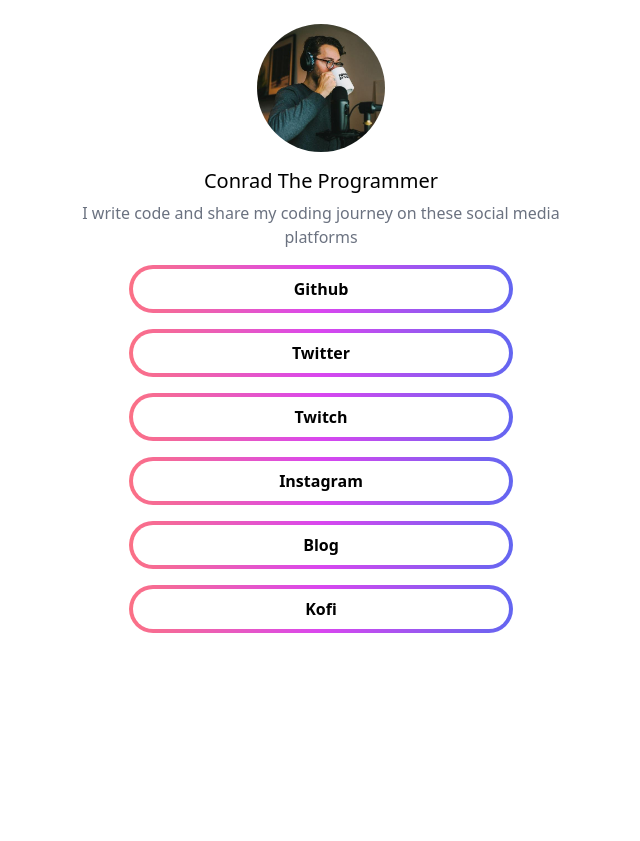
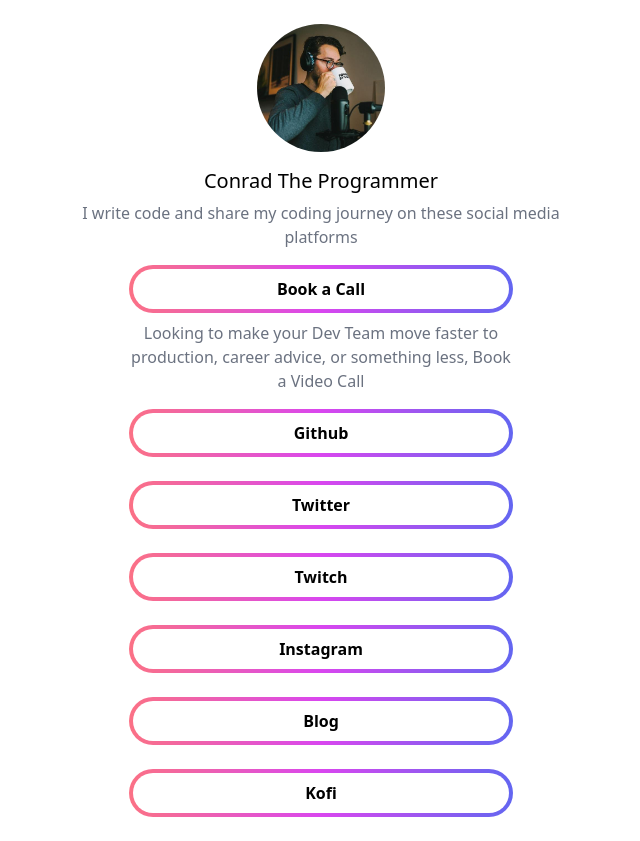
Before and after one commit to koenverburg/site-links, a Next.js app: page / in a window 1280 px wide. Shown: the whole page, without its empty margins (319-959 px from the left). Before the commit the page ends 800 px from the top, so only its background shows below. Built offline with nearby package versions, Linux system fonts and the light colour scheme.

Commit message:
feat(link) added video call platform

```diff
--- a/pages/index.tsx
+++ b/pages/index.tsx
@@ -2,12 +2,13 @@
 import {Layout} from '../components/Layout'
 
 const links = [
-  { label: 'Github',    href: 'https://github.com/koenverburg'                },
-  { label: 'Twitter',   href: 'https://twitter.com/koenverburg'               },
-  { label: 'Twitch',    href: 'https://www.twitch.tv/conradtheprogrammer'     },
-  { label: 'Instagram', href: 'https://www.instagram.com/conradtheprogrammer' },
-  { label: 'Blog',      href: 'https://koenverburg.medium.com'                },
-  { label: 'Kofi',      href: 'https://www.buymeacoffee.com/conradcoffee'     }
+  { label: 'Book a Call', href: 'https://appointments.lokiapp.live/consultant/WUJFxrwyO0MMZj6F9lEKOsVFtpx2', description: 'Looking to make your Dev Team move faster to production, career advice, or something less, Book a Video Call'},
+  { label: 'Github',         href: 'https://github.com/koenverburg'                },
+  { label: 'Twitter',        href: 'https://twitter.com/koenverburg'               },
+  { label: 'Twitch',         href: 'https://www.twitch.tv/conradtheprogrammer'     },
+  { label: 'Instagram',      href: 'https://www.instagram.com/conradtheprogrammer' },
+  { label: 'Blog',           href: 'https://koenverburg.medium.com'                },
+  { label: 'Kofi',           href: 'https://www.buymeacoffee.com/conradcoffee'     }
 ]
 
 const useImagePrefix = () => {
@@ -39,14 +40,16 @@
 
       <ul className="flex flex-col justify-center max-w-sm mx-auto">
         {links.map(link =>
-          <li key={link.label} className={`mb-4 p-1 text-center rounded-full bg-gradient-to-r from-rose-400 via-fuchsia-500 to-indigo-500`}>
-            <a href={link.href} className={`px-4 py-2 block text-black font-semibold rounded-full bg-white`} target="_blank"  rel="noreferrer">
-              {link.label}
-            </a>
+          <li key={link.label} className="mb-4">
+            <span className={`block mb-2 p-1 text-center rounded-full bg-gradient-to-r from-rose-400 via-fuchsia-500 to-indigo-500`}>
+              <a href={link.href} className={`px-4 py-2 block text-black font-semibold rounded-full bg-white`} target="_blank"  rel="noreferrer">
+                {link.label}
+              </a>
+            </span>
+            {!link.description ? null : <p className={`text-center text-gray-500`}>{link.description}</p>}
           </li>
         )}
       </ul>
-
     </Layout>
   )
 }
```
